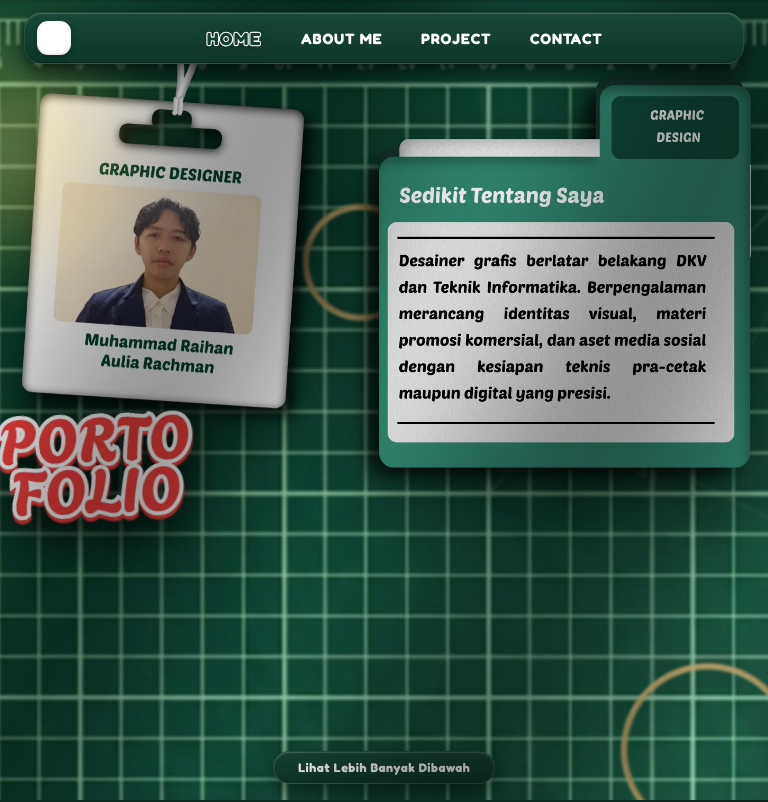
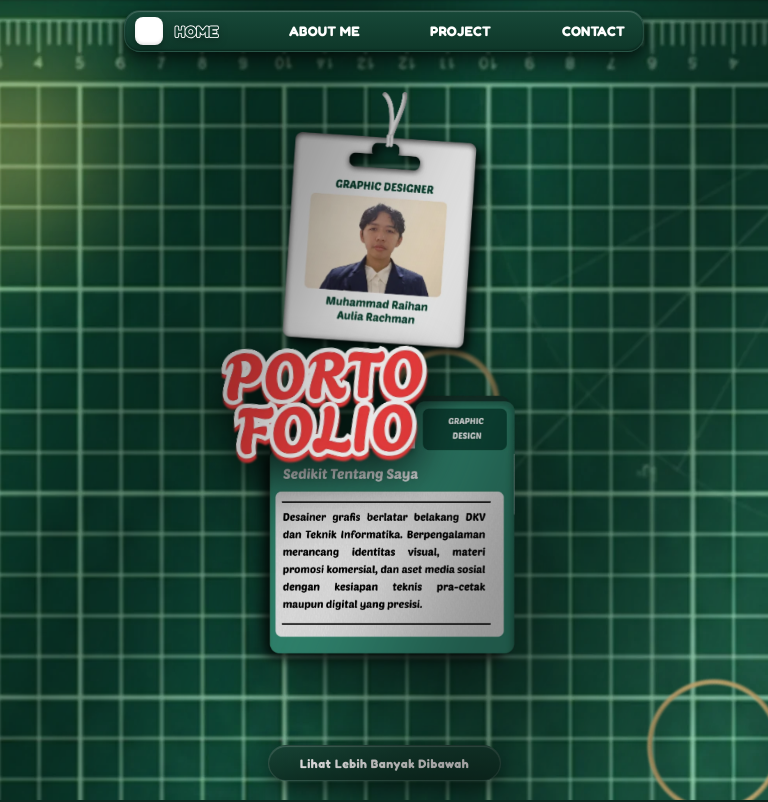
Before and after one commit to mraihanaulia22-ux/web-porotoflio-design-1, a React (Vite) app: page / in a window 768 px wide. Shown: the top 802 px of the page. Built offline with nearby package versions, Linux system fonts and the light colour scheme.

Commit message:
feat(responsive): unify tablet and mobile into vertical stack hero layout, eliminating bottom dead space

```diff
--- a/src/App.css
+++ b/src/App.css
@@ -462,134 +462,20 @@
   }
 }
 
-/* 2. TABLET PORTRAIT & MEDIUM SCREENS (641px - 1024px) */
-@media (min-width: 641px) and (max-width: 1024px) {
+/* 2. TABLET PORTRAIT & MOBILE SCREENS (<= 1024px) - STACK VERTIKAL TERPADU (ATAS-BAWAH) */
+@media (max-width: 1024px) {
   .hero-section {
     height: 100vh;
     height: 100dvh;
     min-height: 100vh;
     max-height: 100vh;
-    padding: clamp(65px, 8.5vh, 85px) clamp(16px, 2.5vw, 28px) clamp(8px, 1.5vh, 16px);
+    padding: clamp(48px, 6.8vh, 68px) 14px clamp(10px, 1.8vh, 20px);
     overflow: hidden;
-    justify-content: space-between;
-    scroll-snap-align: start;
-    scroll-snap-stop: always;
-  }
-
-  .navbar-container {
-    width: min(94%, 720px);
-    gap: 12px;
-    padding: 8px 16px 8px 12px;
-    border-radius: 18px;
-  }
-
-  .nav-menu {
-    gap: clamp(14px, 3.5vw, 36px);
-    margin: 0 auto;
-  }
-
-  .nav-item {
-    font-size: 15px;
-  }
-
-  .nav-item-active {
-    font-size: 17.5px;
-    -webkit-text-stroke: 2.2px #ffffff;
-  }
-
-  .stage-container {
-    margin-top: -15px;
-    flex: 1;
-    width: 100%;
-    display: flex;
-    align-items: center;
-    justify-content: center;
-    min-height: 0;
-  }
-
-  /* Berdampingan (Side-by-side) untuk Tablet / Layar Medium */
-  .stage-content {
-    display: flex;
-    flex-direction: row;
-    align-items: flex-start;
-    justify-content: center;
-    gap: clamp(14px, 2.8vw, 36px);
-    width: 100%;
-    max-height: 100%;
-  }
-
-  .card-wrapper {
-    margin-top: -18px;
-    flex-shrink: 1;
     display: flex;
     flex-direction: column;
+    justify-content: space-between;
     align-items: center;
-  }
-
-  .id-card-img {
-    height: auto;
-    width: clamp(250px, 42vw, 380px);
-    max-height: clamp(380px, 58vh, 540px);
-    object-fit: contain;
-  }
-
-  .sticker-wrapper {
-    top: calc(100% - 24px);
-    left: -14px;
-    transform: rotate(-6deg);
-  }
-
-  .portofolio-sticker {
-    width: clamp(160px, 26vw, 240px);
-  }
-
-  .berkas-wrapper {
-    margin-top: 18px;
-    flex-shrink: 1;
-    display: flex;
-    justify-content: center;
-  }
-
-  .berkas-img {
-    height: auto;
-    width: clamp(330px, 53vw, 490px);
-    max-height: clamp(400px, 62vh, 580px);
-    object-fit: contain;
-  }
-
-  .ring-center {
-    display: block;
-    top: 22%;
-    left: 38%;
-    width: clamp(110px, 16vw, 160px);
-    height: clamp(110px, 16vw, 160px);
-  }
-
-  .hero-footer {
-    margin-top: 2px;
-    padding-bottom: 4px;
-  }
-
-  .bottom-pill-btn {
-    font-size: 12.5px;
-    padding: 8px 24px;
-    border-radius: 9999px;
-    width: auto;
-    max-width: 300px;
-  }
-}
-
-/* 3. MOBILE PHONES (<= 640px) - Stack Vertikal Terpadu (Atas-Bawah) Memenuhi Layar */
-@media (max-width: 640px) {
-  .hero-section {
-    height: 100vh;
-    height: 100dvh;
-    min-height: 100vh;
-    max-height: 100vh;
-    padding: clamp(38px, 5.5vh, 48px) 12px clamp(8px, 1.4vh, 16px);
-    overflow: hidden;
-    justify-content: space-between;
-    gap: 2px;
+    box-sizing: border-box;
     scroll-snap-align: start;
     scroll-snap-stop: always;
   }
@@ -597,25 +483,24 @@
   /* Compact Navbar Floating Island */
   .navbar-wrapper {
     width: 100%;
-    padding: 0 10px;
+    padding: 0 12px;
     box-sizing: border-box;
-    top: 8px;
+    top: 10px;
     z-index: 120;
   }
 
   .navbar-container {
-    width: 100%;
-    max-width: 420px;
-    gap: 6px;
-    padding: 5px 12px 5px 8px;
-    border-radius: 14px;
+    width: min(96%, 520px);
+    gap: 8px;
+    padding: 6px 14px 6px 10px;
+    border-radius: 16px;
     justify-content: space-between;
   }
 
   .nav-square-btn {
-    width: 26px;
-    height: 26px;
-    border-radius: 7px;
+    width: 28px;
+    height: 28px;
+    border-radius: 8px;
     flex-shrink: 0;
   }
 
@@ -624,26 +509,26 @@
     flex: 1;
     justify-content: space-between;
     align-items: center;
-    gap: 4px;
+    gap: 6px;
     margin: 0;
     overflow: visible;
   }
 
   .nav-item {
-    font-size: 11px;
+    font-size: clamp(11.5px, 1.8vw, 14px);
     padding: 2px 4px;
     letter-spacing: 0.2px;
     font-weight: 800;
   }
 
   .nav-item-active {
-    font-size: 12.5px;
-    -webkit-text-stroke: 1.6px #ffffff;
-  }
-
-  /* Vertical Unified Stack Layout: ID Card di Atas, Berkas di Bawah */
+    font-size: clamp(13px, 2vw, 16px);
+    -webkit-text-stroke: 1.8px #ffffff;
+  }
+
+  /* Stage Container: Menghubungkan ID Card tepat ke bawah Navbar */
   .stage-container {
-    margin-top: -30px; /* Ditarik ke atas agar tali ID Card terselip ke bawah navbar */
+    margin-top: -26px;
     width: 100%;
     flex: 1;
     display: flex;
@@ -653,20 +538,22 @@
     z-index: 10;
   }
 
+  /* Stage Content: Stack Vertikal (Atas-Bawah) Memenuhi Layar & Bebas Dead Space */
   .stage-content {
     display: flex;
-    flex-direction: column; /* Atas-Bawah untuk mengisi tinggi layar HP */
+    flex-direction: column;
     align-items: center;
     justify-content: center;
-    gap: clamp(14px, 2.5vh, 22px); /* Jarak pas & lega antar ID card dan dokumen */
+    gap: clamp(14px, 2.8vh, 28px);
     width: 100%;
-    max-width: 100%;
+    max-width: 580px;
+    height: 100%;
     position: relative;
   }
 
-  /* Card 1: ID Card di Atas - Tali Lanyard Masuk Pas Tertutup di Belakang Navbar */
+  /* Card 1: ID Card di Atas - Tali Lanyard Masuk Tertutup di Bawah Navbar */
   .card-wrapper {
-    margin-top: -12px;
+    margin-top: -10px;
     flex-shrink: 0;
     display: flex;
     flex-direction: column;
@@ -677,49 +564,49 @@
   }
 
   .id-card-img {
-    width: clamp(170px, 52vw, 220px);
+    width: clamp(180px, 48vw, 300px);
     height: auto;
-    max-height: clamp(195px, 30vh, 245px);
+    max-height: clamp(210px, 34vh, 310px);
     object-fit: contain;
   }
 
   /* Sticker PORTO FOLIO Overlapping di Bawah-Kiri ID Card */
   .sticker-wrapper {
-    top: calc(100% - 18px);
-    left: -10px;
+    top: calc(100% - 22px);
+    left: -12px;
     transform: rotate(-5deg);
     z-index: 16;
   }
 
   .portofolio-sticker {
-    width: clamp(120px, 36vw, 160px);
+    width: clamp(130px, 34vw, 210px);
     height: auto;
   }
 
-  /* Card 2: Berkas Dossier di Bawah - Lebar & Tulisan Jelas Terbaca */
+  /* Card 2: Berkas Dossier di Bawah - Proporsional Lebar & Nyaman Dibaca */
   .berkas-wrapper {
     margin-top: 6px;
     flex-shrink: 0;
     display: flex;
     justify-content: center;
     width: 100%;
-    max-width: 360px;
+    max-width: clamp(340px, 86vw, 540px);
     z-index: 8;
   }
 
   .berkas-img {
-    width: min(90vw, 340px);
+    width: 100%;
     height: auto;
-    max-height: clamp(195px, 31vh, 250px);
+    max-height: clamp(210px, 35vh, 320px);
     object-fit: contain;
   }
 
   /* Ring Emas di Belakang Transisi Kartu */
   .ring-center {
     display: block;
-    width: 85px;
-    height: 85px;
-    top: 44%;
+    width: clamp(85px, 15vw, 140px);
+    height: clamp(85px, 15vw, 140px);
+    top: 45%;
     left: 50%;
     transform: translate(-50%, -50%);
     opacity: 0.85;
@@ -727,8 +614,8 @@
   }
 
   .ring-bottom-right {
-    width: 110px;
-    height: 110px;
+    width: clamp(120px, 18vw, 180px);
+    height: clamp(120px, 18vw, 180px);
     bottom: -15px;
     right: -15px;
   }
@@ -736,20 +623,21 @@
   /* Footer Action Button */
   .hero-footer {
     margin-top: 0;
-    padding-bottom: 2px;
+    padding-bottom: 4px;
     display: flex;
     justify-content: center;
     width: 100%;
     flex-shrink: 0;
+    z-index: 25;
   }
 
   .bottom-pill-btn {
-    font-size: 11px;
+    font-size: clamp(11.5px, 1.6vw, 13px);
     font-weight: 800;
-    padding: 7px 22px;
+    padding: clamp(7px, 1.2vh, 10px) clamp(20px, 4vw, 32px);
     border-radius: 9999px;
     width: auto;
-    max-width: 270px;
+    max-width: 320px;
     text-align: center;
   }
 }
```
